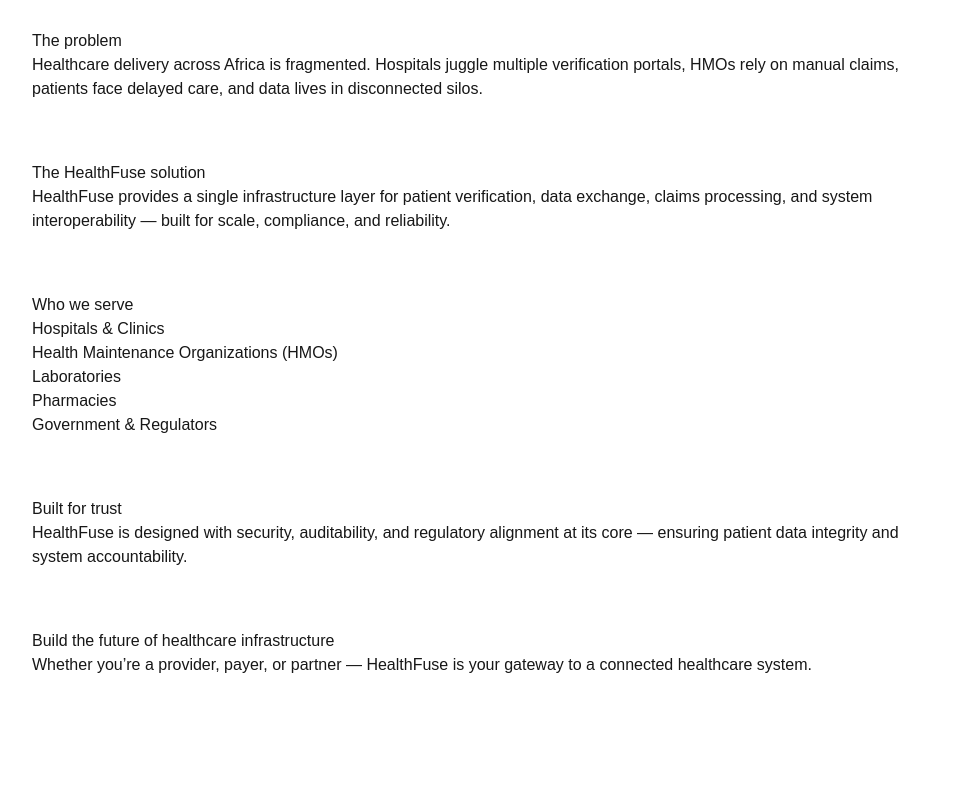
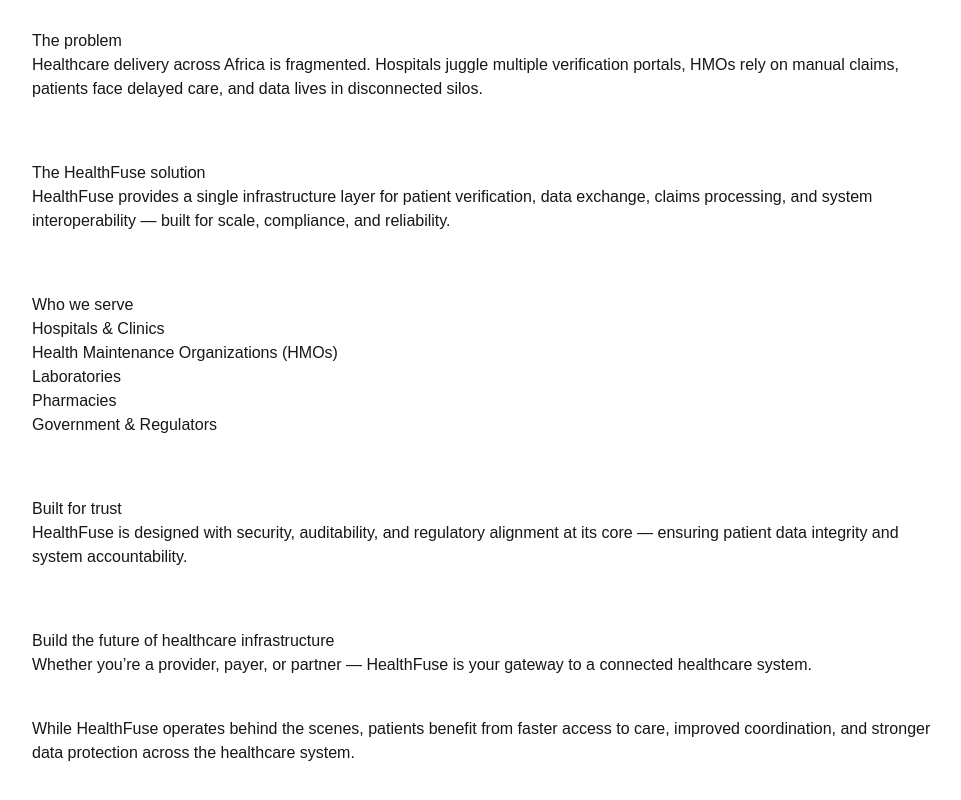
Before and after one commit to Nwokeoma/healthfuse, a Next.js app: page / in a window 1280 px wide. Shown: the part 282-1082 px from the top of the page, without its empty margins (148-1109 px from the left). Before the commit the page ends 999 px from the top, so only its background shows below. Built offline with nearby package versions, Linux system fonts and the light colour scheme.

Commit message:
Add patient-focused reassurance to homepage

```diff
--- a/app/page.tsx
+++ b/app/page.tsx
@@ -61,6 +61,11 @@
           to a connected healthcare system.
         </p>
       </section>
+      <p style={{ marginTop: 40 }}>
+  While HealthFuse operates behind the scenes, patients benefit from faster
+  access to care, improved coordination, and stronger data protection across
+  the healthcare system.
+</p>
 
     </main>
   );
```
